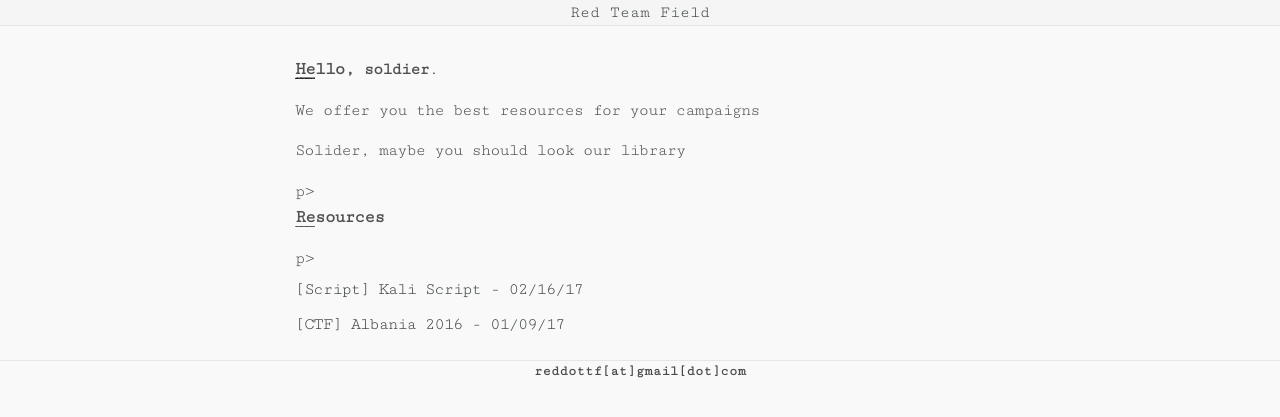
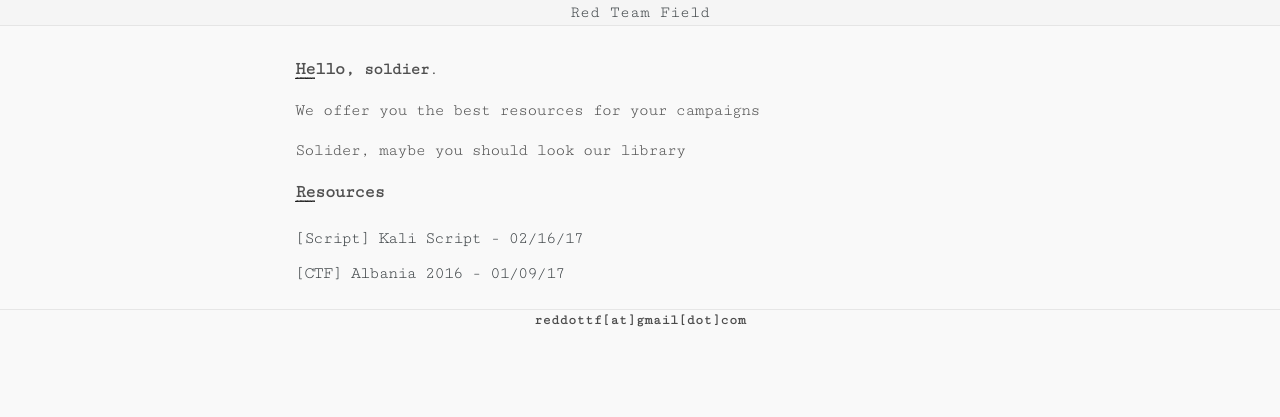
Before and after one commit to redtf/redtf.github.io, a Jekyll site: the page built from index.html, in a window 1280 px wide. Shown: the top 417 px of the page. Built offline with Jekyll 4.4.1, drawn with Linux system fonts in a browser that asks for light colours; some web fonts are replaced; the list of posts is cut into pages by our own code.

Commit message:
Updated index.html

```diff
--- a/index.html
+++ b/index.html
@@ -9,8 +9,8 @@
             <div class="dummy">
               <p><b><span class="big">Hello,</span> soldier</b>.</p>
               <p>We offer you the best resources for your campaigns</p>
-              <p>Solider, maybe you should look our library </p>p>
-              <p><b><span class="big">Resources</span></b></p>p>
+              <p>Solider, maybe you should look our library </p>
+              <p><b><span class="big">Resources</span></b></p>
 
               <ul class="post-list">{% for post in paginator.posts %}
                 <li class="titlepost">
```
